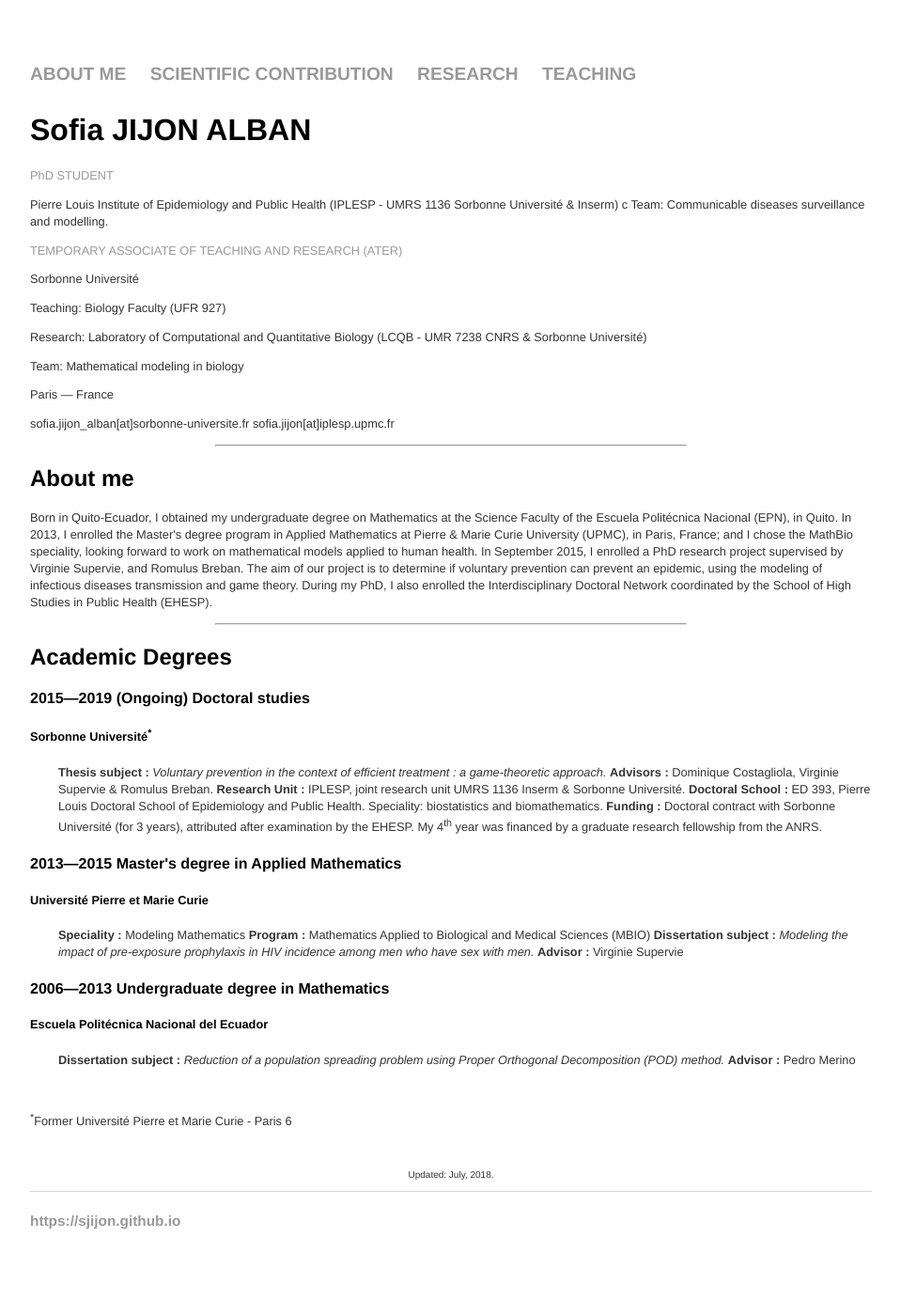
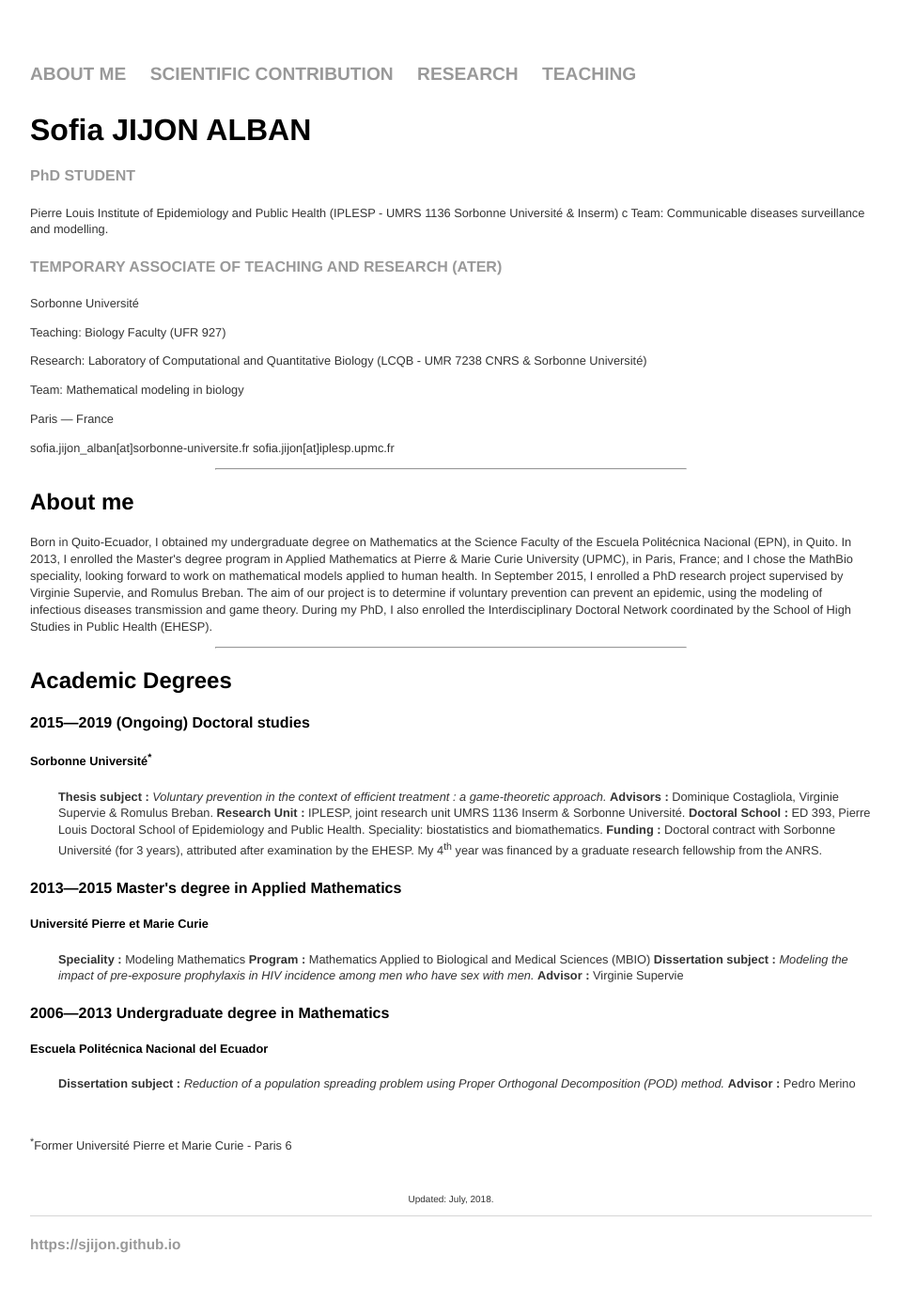
Before and after one commit to sjijon/sjijon.github.io, a Jekyll site: the page built from index.html, in a window 1280 px wide. Shown: the whole page at 94% size, without its empty margins (160-1119 px from the left). Built offline with Jekyll 4.4.1, drawn with Linux system fonts in a browser that asks for light colours; before the commit the page ends 1374 px from its top, so only the background shows below that.

Commit message:
Update index.html

```diff
--- a/index.html
+++ b/index.html
@@ -5,18 +5,18 @@ title: Sofia JIJON
 <div class="blurb">
 	<h1>Sofia JIJON ALBAN</h1>
 
-	<p style="color:#999;">
+	<h4 style="color:#999;">
 		PhD STUDENT
-	</p>
+	</h4>
 	<p>
 		Pierre Louis Institute of Epidemiology and Public Health (IPLESP - UMRS 1136 Sorbonne Université & Inserm)
 c
 		Team: Communicable diseases surveillance and modelling.
 	</p>
 
-	<p style="color:#999;">
+	<h4 style="color:#999;">
 		TEMPORARY ASSOCIATE OF TEACHING AND RESEARCH (ATER)
-	</p>
+	</h4>
 	<p>
 		Sorbonne Université
 	</p>
```
